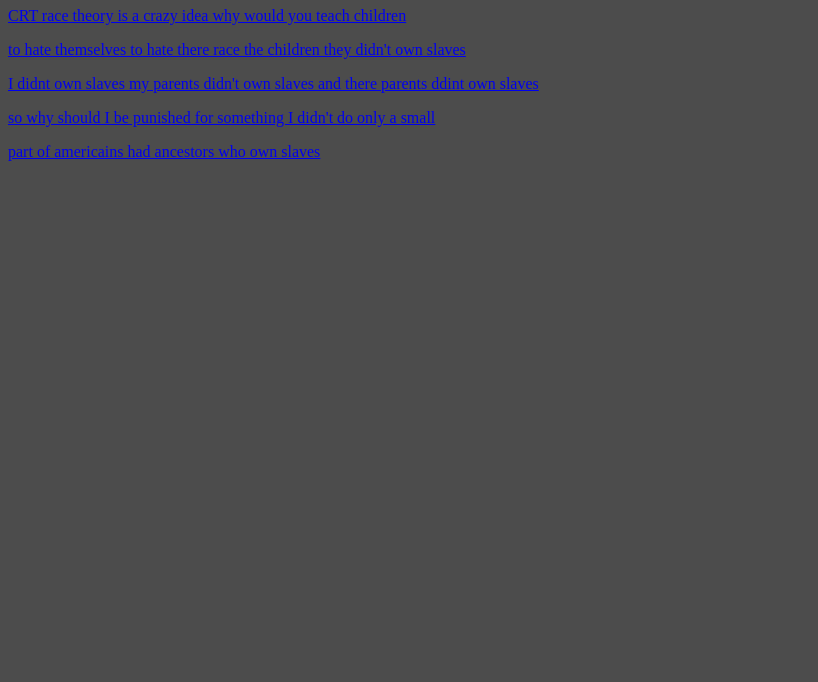
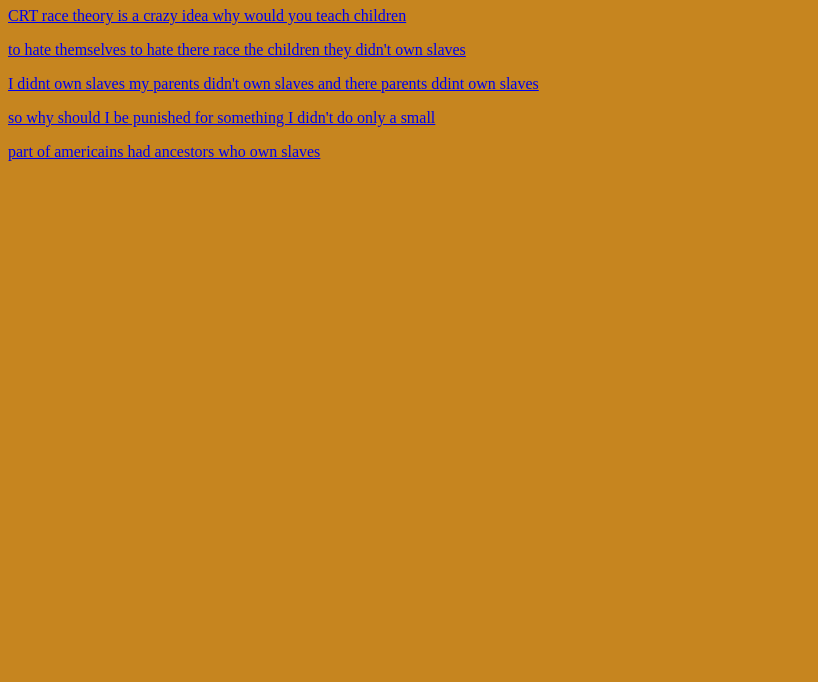
Before and after one commit to shrke/asfdasfdsfhdgyhfgdcv, a plain HTML site: page index.html in a window 1280 px wide. Shown: the part 118-800 px from the top of the page, without its empty margins (0-818 px from the left). Drawn offline with Linux system fonts and the light colour scheme.

Commit message:
Update index.html

```diff
--- a/index.html
+++ b/index.html
@@ -1,7 +1,7 @@
 
 <html>
     <title>Glodman coments</title>
-      <body style="background-color:#4C4C4C;">
+      <body style="background-color:#C6851F;">
       <center>
       <H1>Goldman coments</H1>
           </center>
```
